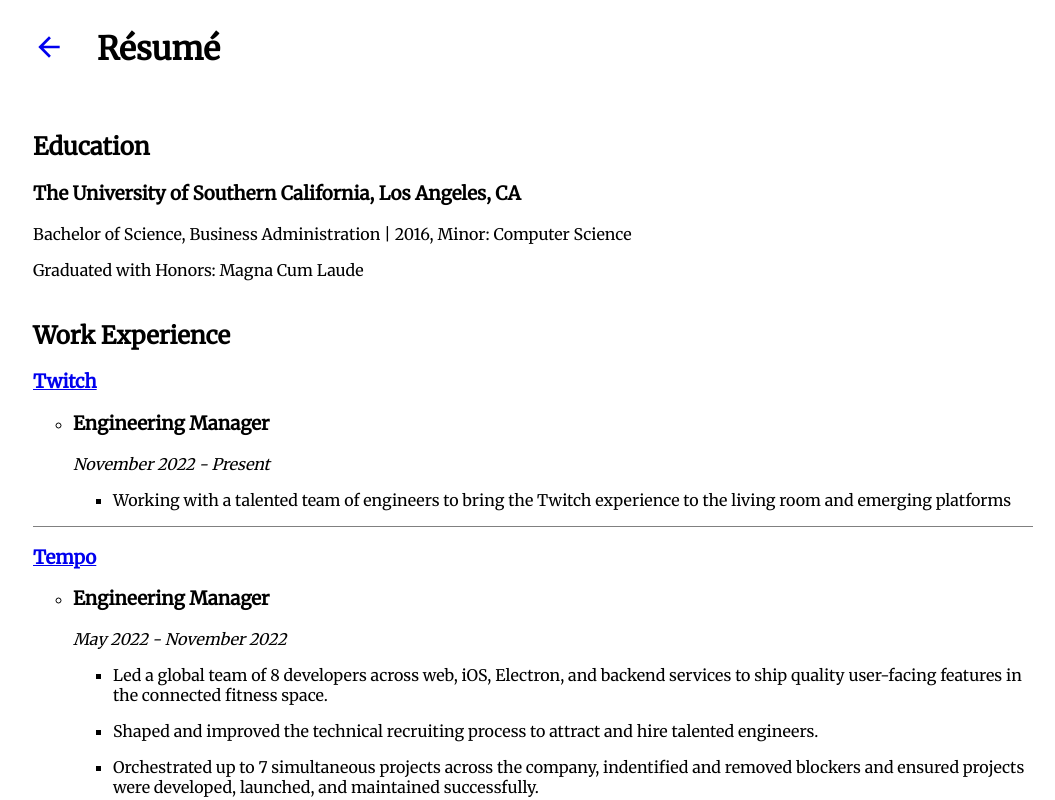
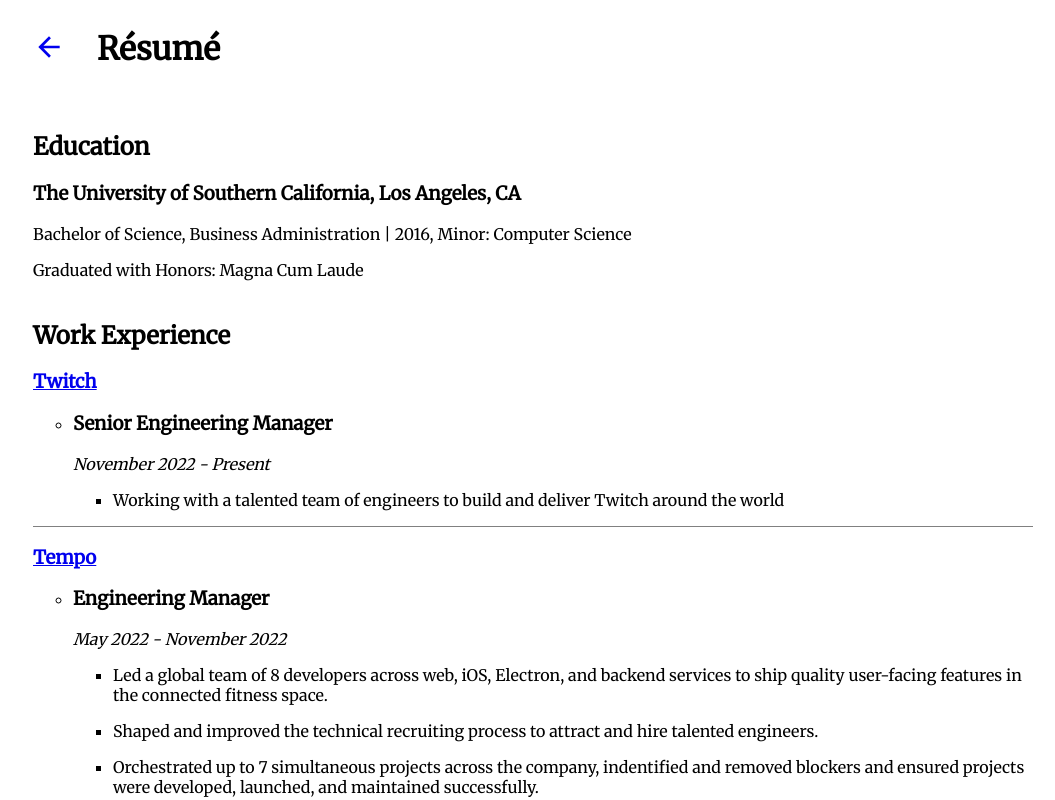
Before and after one commit to aradmargalit/portfolio, a Next.js app: page /resume in a window 1280 px wide. Shown: the top 800 px of the page, without its empty margins (107-1162 px from the left). Built offline with nearby package versions, Linux system fonts and the light colour scheme.

Commit message:
minor twitch update

```diff
--- a/src/resumeConfig/companies.ts
+++ b/src/resumeConfig/companies.ts
@@ -107,12 +107,10 @@
   name: 'Twitch',
   roles: [
     {
-      bullets: [
-        'Working with a talented team of engineers to bring the Twitch experience to the living room and emerging platforms',
-      ],
+      bullets: ['Working with a talented team of engineers to build and deliver Twitch around the world'],
       end: 'Present',
       start: 'November 2022',
-      title: 'Engineering Manager',
+      title: 'Senior Engineering Manager',
     },
   ],
 };
```
